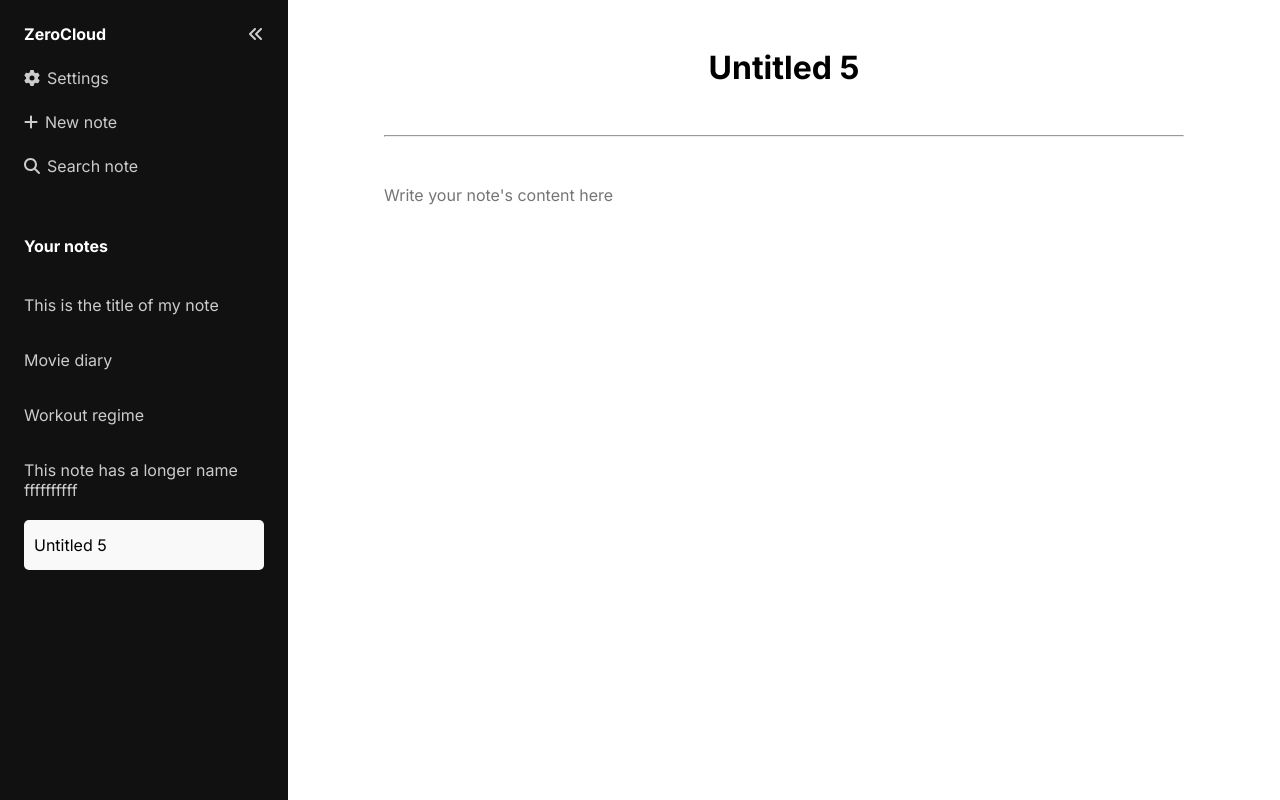
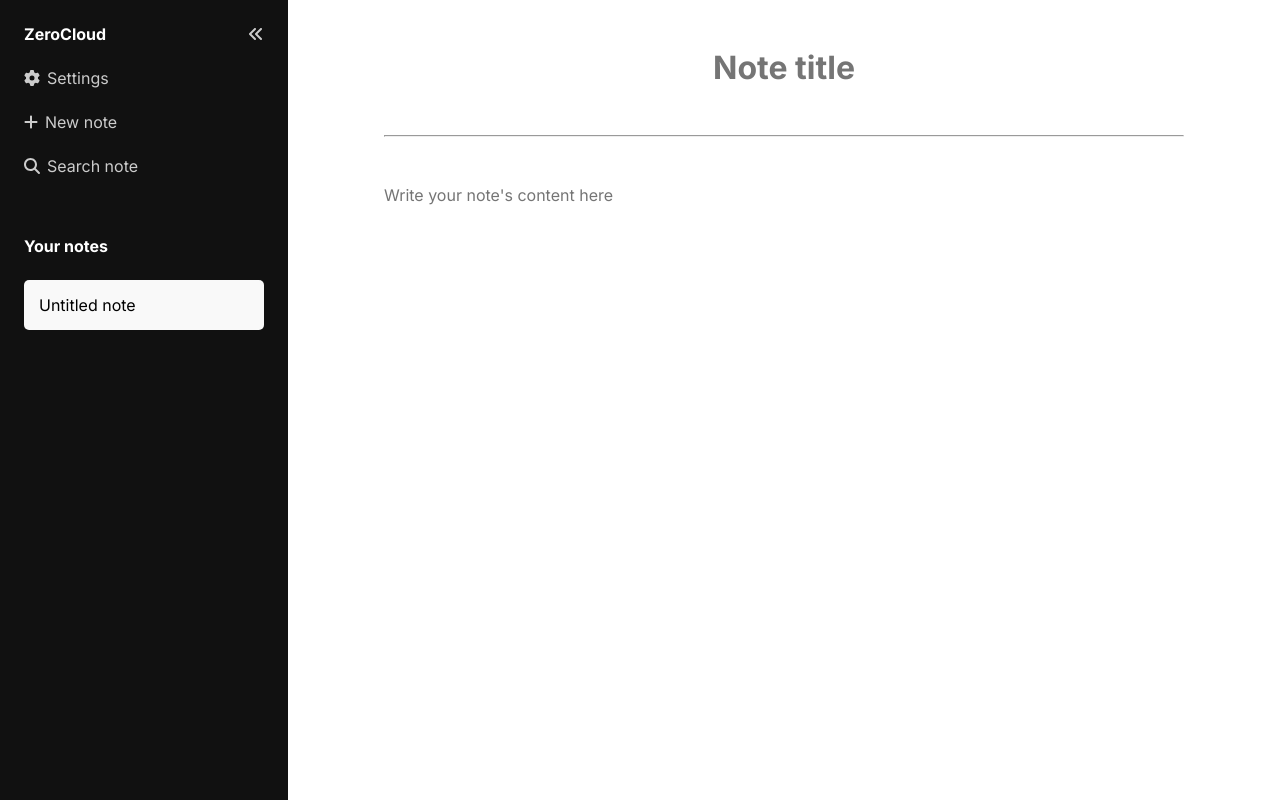
Before and after one commit to ZadniproIon/zero-cloud-notes-app, a React (Create React App) app in the folder react-app/: page / in a window 1280 px wide. Both pictures are taken after a click on the element "New note". Built offline with nearby package versions, Linux system fonts and the light colour scheme.

Commit message:
Implemented IndexedDB and new note functionality

```diff
--- a/react-app/package.json
+++ b/react-app/package.json
@@ -11,6 +11,7 @@
     "@testing-library/jest-dom": "^6.6.3",
     "@testing-library/react": "^16.3.0",
     "@testing-library/user-event": "^13.5.0",
+    "idb": "^8.0.3",
     "react": "^19.1.0",
     "react-dom": "^19.1.0",
     "react-scripts": "^5.0.1",
--- a/react-app/src/components/App.js
+++ b/react-app/src/components/App.js
@@ -1,45 +1,78 @@
 import { Sidebar } from './Sidebar';
 import NoteWindow from './NoteWindow';
 import SettingsModal from './SettingsModal';
-import { useState } from 'react';
+import { useState, useEffect } from 'react';
+import { getAllNotes, saveNote, deleteNote } from '../db';
 
 function App() {
 
-  const [notes, setNotes] = useState([
-    { title: "This is the title of my note", content: "Lorem ipsum dolor sit amet..." },
-    { title: "Movie diary", content: "Saw Blade Runner 2049 again." },
-    { title: "Workout regime", content: "Push/pull/legs split." },
-    { title: "This note has a longer name ffffffffff", content: "" }
-  ]);
+  const [notes, setNotes] = useState([]);
+  const [activeIndex, setActiveIndex] = useState(0);
 
-  const [activeIndex, setActiveIndex] = useState(0);
+  // 1) Load notes from IndexedDB on mount
+  useEffect(() => {
+    (async () => {
+      const stored = await getAllNotes();
+      if (stored.length) {
+        setNotes(stored);
+      } else {
+        // fallback default notes
+        /*setNotes([
+          { title: 'First note', content: '' }
+        ]);*/
+      }
+    })();
+  }, []);
+
+
+  const handleAddNote = async () => {
+    const newNote = { title: '', content: '' };
+    //const newNote = { title: `Untitled ${notes.length+1}`, content: '' };
+    const id = await saveNote(newNote);
+    setNotes([...notes, { ...newNote, id }]);
+    setActiveIndex(notes.length);
+  };
+
+  // App.js
+  const handleChangeNote = async (updatedNote) => {
+    // preserve id
+    const noteWithId = { ...updatedNote, id: notes[activeIndex].id };
+    // update state
+    const updated = [...notes];
+    updated[activeIndex] = noteWithId;
+    setNotes(updated);
+    // save back to IndexedDB
+    await saveNote(noteWithId);   // this calls put, updating the existing record
+  };
+
+
+  const handleDelete = (index) => {
+    const noteToDelete = notes[index];
+    deleteNote(noteToDelete.id);
+    const updated = notes.filter((_, i) => i !== index);
+    setNotes(updated);
+    setActiveIndex(i => Math.max(0, i - 1));
+  };
+
 
   return (
     <div id="app-window">
       <Sidebar
         notes={notes}
-        setNotes={setNotes}
         activeIndex={activeIndex}
         setActiveIndex={setActiveIndex}
-      />
-      <NoteWindow
-        note={notes[activeIndex]}
-        onChange={(updatedNote) => {
-          const updatedNotes = [...notes];
-          updatedNotes[activeIndex] = updatedNote;
-          setNotes(updatedNotes);
-        }}
+        onAddNote={handleAddNote}
       />
 
-    </div>
-  );
+      {notes.length > 0 && (
+        <NoteWindow
+          note={notes[activeIndex]}
+          onChange={handleChangeNote}
+        />
+      )}
 
 
 
-  return (
-    <div id=''>
-      <Sidebar />
-      <NoteWindow />
     </div>
   );
 }
--- a/react-app/src/components/NoteWindow.js
+++ b/react-app/src/components/NoteWindow.js
@@ -1,8 +1,9 @@
-import { useState, useEffect } from 'react';
+import { useState, useEffect, useRef } from 'react';
 
 export function NoteWindow({ note, onChange }) {
-  const [title, setTitle] = useState(note.title);
+  const [title, setTitle]     = useState(note.title);
   const [content, setContent] = useState(note.content);
+  const textareaRef           = useRef(null);
 
   // Sync when active note changes
   useEffect(() => {
@@ -10,18 +11,25 @@ export function NoteWindow({ note, onChange }) {
     setContent(note.content);
   }, [note]);
 
+  // Propagate changes upstream
   useEffect(() => {
     onChange({ title, content });
   }, [title, content]);
 
+  // Auto-grow textarea whenever `content` changes (including on mount)
+  useEffect(() => {
+    const ta = textareaRef.current;
+    if (!ta) return;
+    ta.style.height = 'auto';
+    ta.style.height = ta.scrollHeight + 'px';
+  }, [content]);
+
   function handleContentChange(e) {
     setContent(e.target.value);
+    // (we no longer need to grow here—it's in the effect)
+  }
 
-    // Auto-grow textarea
-    e.target.style.height = 'auto'; // Reset height
-    e.target.style.height = e.target.scrollHeight + 'px'; // Adjust to content
-    }
-
+  if (!note) return null;
 
   return (
     <div id="note-window">
@@ -30,15 +38,16 @@ export function NoteWindow({ note, onChange }) {
           id="note-content-note-title"
           value={title}
           onChange={(e) => setTitle(e.target.value)}
-          placeholder='Note title'
+          placeholder="Note title"
         />
         <hr />
         <textarea
           id="note-content-text"
+          ref={textareaRef}
+          rows={1}
           value={content}
           onChange={handleContentChange}
           placeholder="Write your note's content here"
-          rows={1}
         />
       </div>
     </div>
--- a/react-app/src/components/Sidebar.js
+++ b/react-app/src/components/Sidebar.js
@@ -2,11 +2,12 @@ import { FontAwesomeIcon } from '@fortawesome/react-fontawesome';
 import { faAnglesLeft, faGear, faPlus, faMagnifyingGlass } from '@fortawesome/free-solid-svg-icons';
 
 import { useState } from 'react';
+//import { saveNote } from '../db';   // adjust the path if needed
 
 
 
 
-export function Sidebar({ notes, setNotes, activeIndex, setActiveIndex }) {
+export function Sidebar({ notes, activeIndex, setActiveIndex, onAddNote }) {
   return (
     <div id="sidebar">
       {/* Top part */}
@@ -21,12 +22,7 @@ export function Sidebar({ notes, setNotes, activeIndex, setActiveIndex }) {
         </div>
         <div
           className='sidebar-options-div-item'
-          onClick={() => {
-            const newNote = { title: `Untitled ${notes.length + 1}`, content: "" };
-            setNotes([...notes, newNote]);
-            setActiveIndex(notes.length);
-        }}
-
+          onClick={onAddNote}
         >
           <FontAwesomeIcon icon={faPlus} />
           <p>New note</p>
@@ -43,14 +39,10 @@ export function Sidebar({ notes, setNotes, activeIndex, setActiveIndex }) {
 
         <div id='sidebar-div-2-notes-div'>
           {notes.map((note, index) => (
-            <div
-                className={`note-div ${index === activeIndex ? 'active-note' : ''}`}
-                onClick={() => setActiveIndex(index)}
-                key={index}
-            >
-                <p>{note.title}</p>
+            <div className={`note-div ${index === activeIndex ? 'active-note' : ''}`} key={note.id} onClick={() => setActiveIndex(index)}>
+              <p>{note.title.trim() || 'Untitled note'}</p>
             </div>
-            ))}
+          ))}
 
         </div>
       </div>
--- /dev/null
+++ b/react-app/src/db.js
@@ -0,0 +1,36 @@
+// src/db.js
+import { openDB } from 'idb';
+
+const DB_NAME = 'ZeroCloud';
+const STORE_NAME = 'notes';
+const DB_VERSION = 1;
+
+let dbPromise = null;
+function getDb() {
+  if (!dbPromise) {
+    dbPromise = openDB(DB_NAME, DB_VERSION, {
+      upgrade(db) {
+        if (!db.objectStoreNames.contains(STORE_NAME)) {
+          db.createObjectStore(STORE_NAME, { keyPath: 'id', autoIncrement: true });
+        }
+      },
+    });
+  }
+  return dbPromise;
+}
+
+export async function getAllNotes() {
+  const db = await getDb();
+  return db.getAll(STORE_NAME);
+}
+
+export async function saveNote(note) {
+  const db = await getDb();
+  // if note.id exists, it updates; otherwise autoIncrements
+  return db.put(STORE_NAME, note);
+}
+
+export async function deleteNote(id) {
+  const db = await getDb();
+  return db.delete(STORE_NAME, id);
+}
--- a/react-app/src/index.css
+++ b/react-app/src/index.css
@@ -112,7 +112,7 @@ button, input, textarea, select {
   cursor: pointer;
   background-color: #F9F9F9;
   color: #000000;
-  padding: 15px 10px;
+  padding: 15px 15px;
 }
 /*      end of Side bar      */
 
@@ -134,6 +134,7 @@ button, input, textarea, select {
   display: flex;
   flex-direction: column;
   gap: 3rem;
+
 }
 
 #note-content-note-title {
@@ -146,6 +147,14 @@ button, input, textarea, select {
 
 }
 
+#note-content input,
+#note-content hr,
+#note-content textarea {
+  color: #111111;
+
+}
+
+
 
 
 /* Added from ChatGPT */
```
Also changed, not shown: 1 other file (tests, documents, lock files or other folders).
